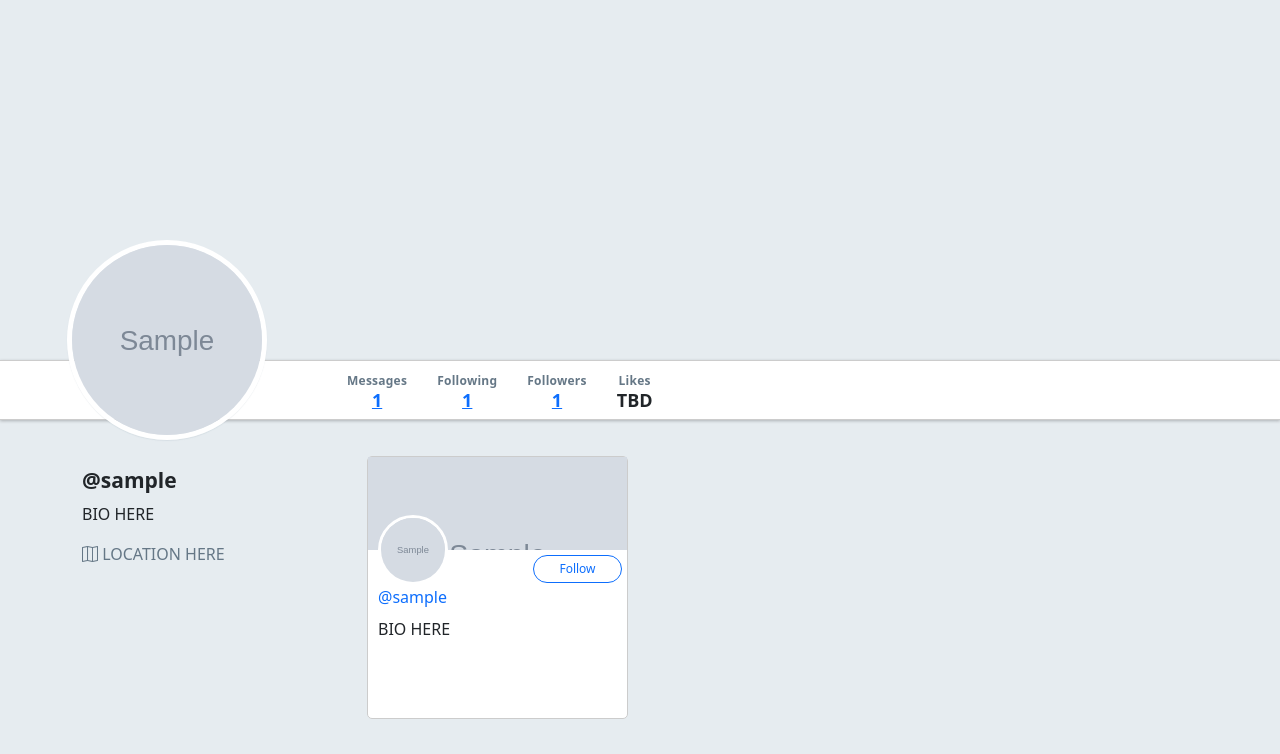
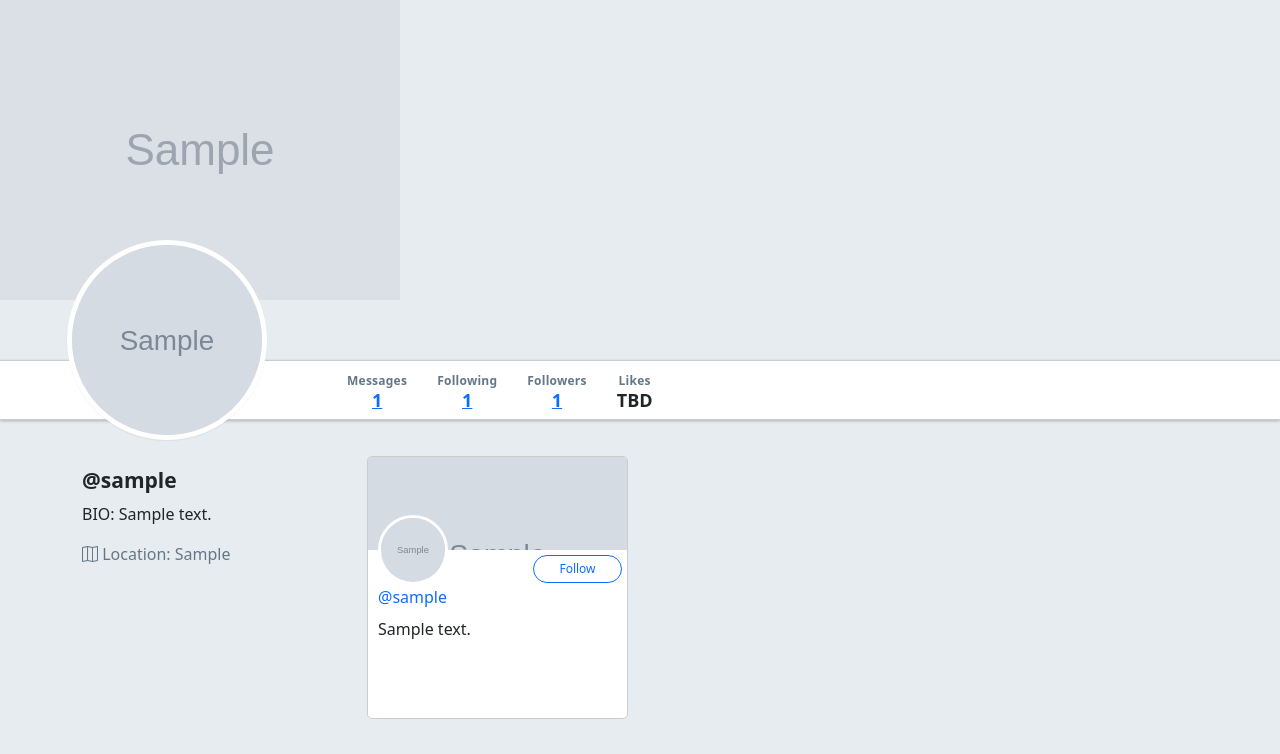
Before and after one commit to jordanWong97/warbler, a Flask app: template templates/users/followers.html in a window 1280 px wide. Shown: the part 46-800 px from the top of the page. Run offline with Flask 2, Linux system fonts and the light colour scheme; the template is opened without the code that fills it: values that come from a table or form of the project are taken from there, others are empty; tables that the repository leaves empty hold one stand-in row (values such as "Sample post"); grey boxes marked "Sample" are stand-in pictures.

Commit message:
add bio section to users and followers

```diff
--- a/templates/users/detail.html
+++ b/templates/users/detail.html
@@ -4,6 +4,8 @@
 
 <div id="warbler-hero"
      class="full-width">
+     <img src="{{ user.header_image_url }} ";
+     alt="Header Image for {{ user.username }}">
 </div>
 <img src="{{ user.image_url }}"
      alt="Image for {{ user.username }}"
@@ -80,10 +82,10 @@
 <div class="row">
   <div class="col-sm-3">
     <h4 id="sidebar-username">@{{ user.username }}</h4>
-    <p>BIO HERE</p>
+    <p>BIO: {{ user.bio }}</p>
     <p class="user-location">
       <span class="bi bi-map"></span>
-      LOCATION HERE
+      Location: {{ user.location}}
     </p>
   </div>
 
--- a/templates/users/followers.html
+++ b/templates/users/followers.html
@@ -36,7 +36,7 @@
             {% endif %}
 
           </div>
-          <p class="card-bio">BIO HERE</p>
+          <p class="card-bio">{{ follower.bio }}</p>
         </div>
       </div>
     </div>
--- a/templates/users/following.html
+++ b/templates/users/following.html
@@ -35,7 +35,7 @@
             {% endif %}
 
           </div>
-          <p class="card-bio">BIO HERE</p>
+          <p class="card-bio">{{ followed_user.bio }}</p>
         </div>
       </div>
     </div>
--- a/templates/users/index.html
+++ b/templates/users/index.html
@@ -44,7 +44,7 @@
               {% endif %}
 
             </div>
-            <p class="card-bio">BIO HERE</p>
+            <p class="card-bio">{{ user.bio }}</p>
           </div>
         </div>
       </div>
```
